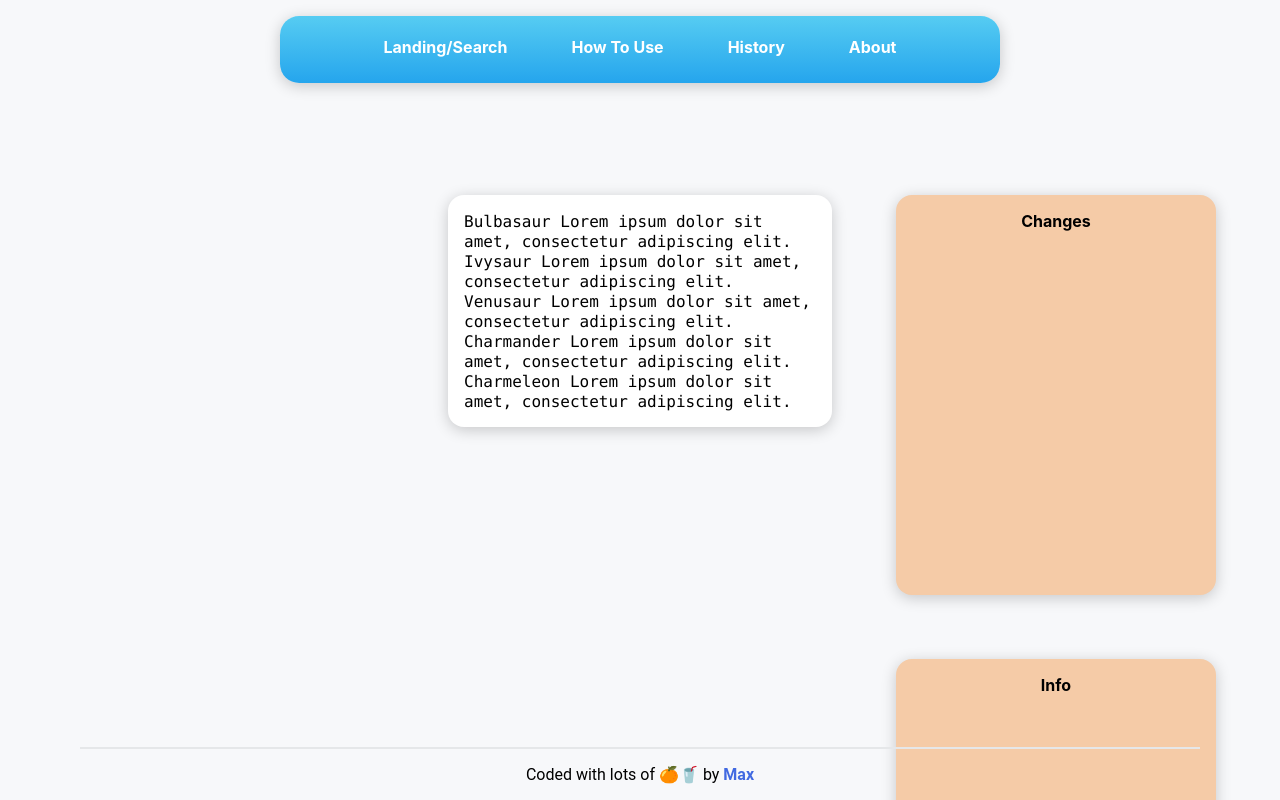
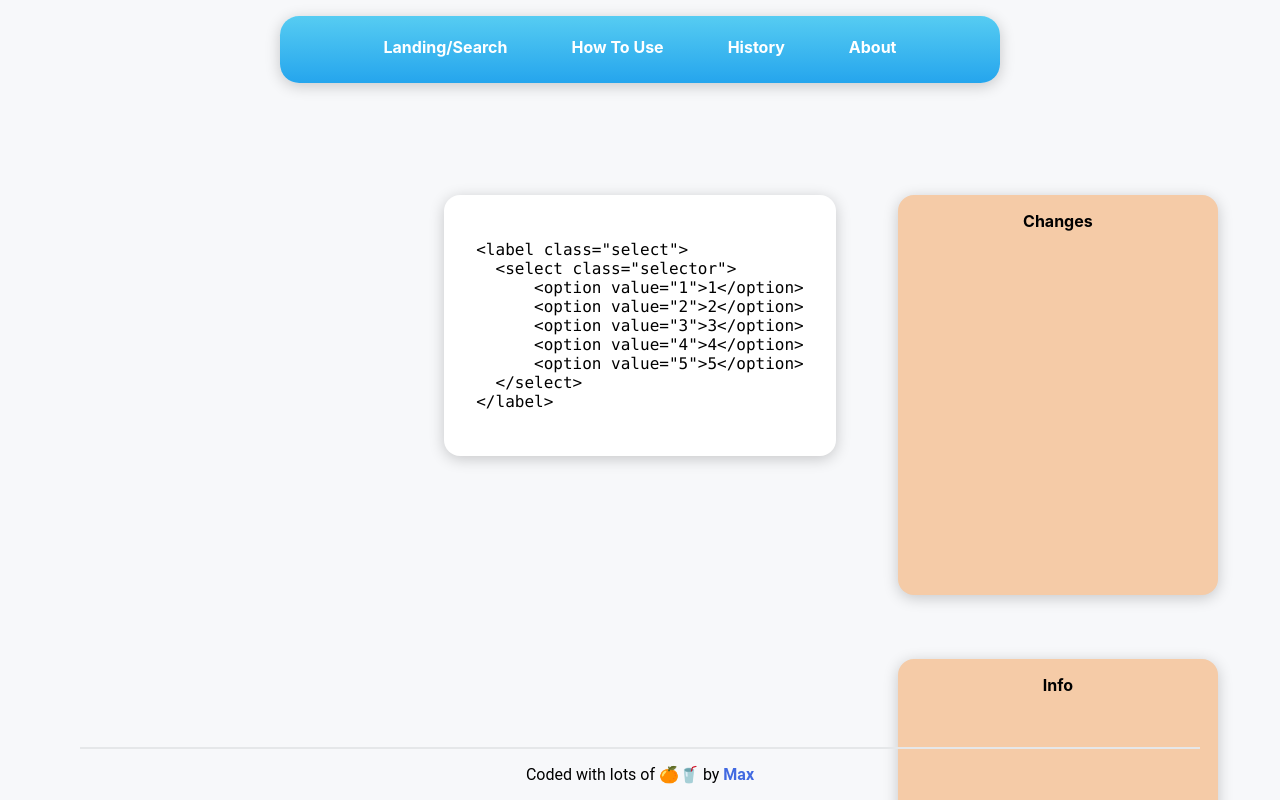
Before and after one commit to Bluuax/gistory, a React (Create React App) app: page / in a window 1280 px wide. Shown: the top 800 px of the page. Built offline with nearby package versions, Linux system fonts and the light colour scheme.

Commit message:
Small changes

```diff
--- a/src/history/Code.css
+++ b/src/history/Code.css
@@ -1,6 +1,6 @@
 .Code {
   margin: 2rem 1rem 2rem 1rem;
-  padding: 1rem;
+  padding: 2rem;
   background: white;
   border-radius: 1rem;
   box-shadow: 0px 3px 15px rgba(0,0,0,0.2);
--- a/src/history/Code.js
+++ b/src/history/Code.js
@@ -5,11 +5,19 @@
   render() {
     return (
       <div className="Code">
-        <code class>
-          Bulbasaur Lorem ipsum dolor sit amet, consectetur adipiscing elit. Ivysaur Lorem ipsum dolor sit amet, consectetur adipiscing elit. Venusaur
-          Lorem ipsum dolor sit amet, consectetur adipiscing elit. Charmander Lorem ipsum dolor sit amet, consectetur adipiscing elit. Charmeleon
-          Lorem ipsum dolor sit amet, consectetur adipiscing elit.
-        </code>
+        <pre>
+          <code>
+            {`<label class="select">
+  <select class="selector">
+      <option value="1">1</option>
+      <option value="2">2</option>
+      <option value="3">3</option>
+      <option value="4">4</option>
+      <option value="5">5</option>
+  </select>
+</label>`}
+          </code>
+        </pre>
       </div>
     );
   }
```
